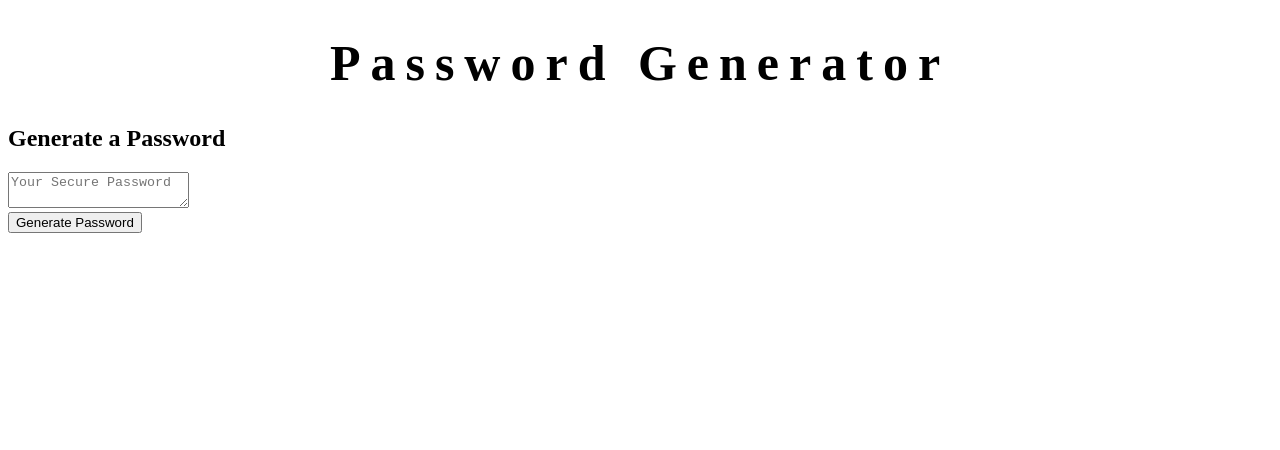
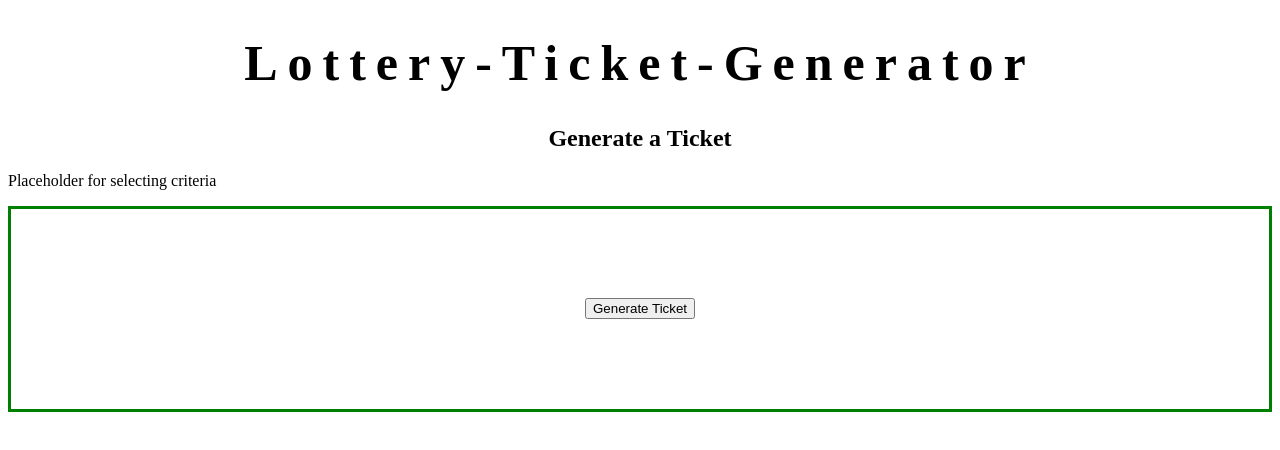
Before and after one commit to SamsonKnightz/Lottery-Ticket-Generator, a plain HTML site: page index.html in a window 1280 px wide. Drawn offline with Linux system fonts and the light colour scheme.

Commit message:
added query selector for the generate button

```diff
--- a/assets/CSS/style.css
+++ b/assets/CSS/style.css
@@ -4,3 +4,15 @@ h1 {
     letter-spacing: 10px;
 
 }
+
+h2 {
+    text-align: center;
+}
+
+ .card-footer {
+    display: flex;
+    justify-content: center;
+    align-items: center;
+    height: 200px;
+    border: 3px solid green;
+  }
--- a/assets/javascript/script.js
+++ b/assets/javascript/script.js
@@ -0,0 +1,4 @@
+var generateBtn = document.querySelector("#generate");
+//we use the a define variable of generateBtn
+// to create a query selecctor on the generate button.
+//The generate button is selected by the ID.
--- a/index.html
+++ b/index.html
@@ -4,28 +4,21 @@
     <meta charset="UTF-8" />
     <meta name="viewport" content="width=device-width, initial-scale=1.0" />
     <meta http-equiv="X-UA-Compatible" content="ie=edge" />
-    <title>Password Generator</title>
+    <title>Lottery-Ticket-Generator</title>
     <link rel="stylesheet" href="./assets/CSS/style.css" />
   </head>
   <body>
     <div class="wrapper">
       <header>
-        <h1>Password Generator</h1>
+        <h1>Lottery-Ticket-Generator</h1>
       </header>
-      <div class="card">
-        <div class="card-header">
-          <h2>Generate a Password</h2>
+      <div>
+        <div>
+          <h2>Generate a Ticket</h2>
         </div>
-        <div class="card-body">
-          <textarea
-            readonly
-            id="password"
-            placeholder="Your Secure Password"
-            aria-label="Generated Password"
-          ></textarea>
-        </div>
+        <p>Placeholder for selecting criteria</p>
         <div class="card-footer">
-          <button id="generate" class="btn">Generate Password</button>
+          <button id="generate" class="btn">Generate Ticket</button>
         </div>
       </div>
     </div>
```
